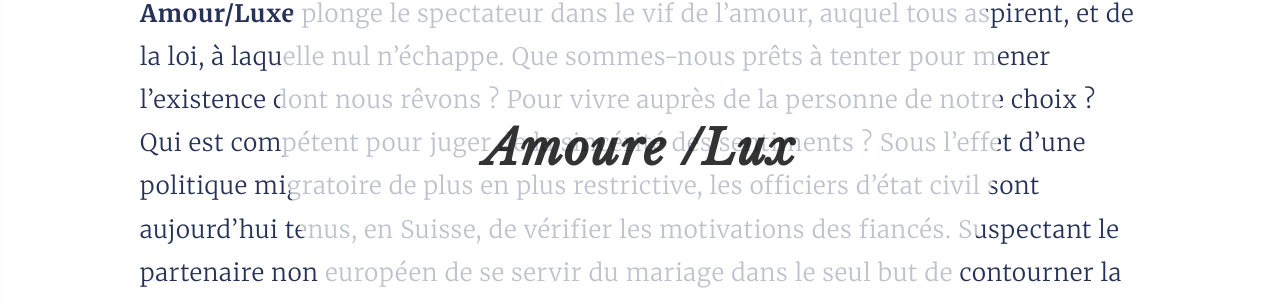
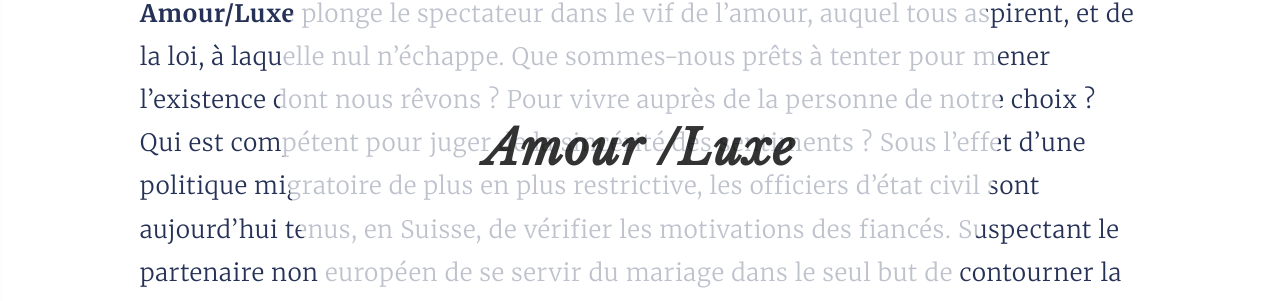
Before and after one commit to mikro-kit/mikro-kit.github.io, a Jekyll site: the page built from _projects/fr/amour.md, in a window 1280 px wide and 900 px high, scrolled down 1100 px. Shown: the part 142-443 px from the top of the window. Built offline with Jekyll 4.4.1, drawn with Linux system fonts in a browser that asks for light colours.

Commit message:
Update amour.md

```diff
--- a/_projects/fr/amour.md
+++ b/_projects/fr/amour.md
@@ -1,5 +1,5 @@
 ---
-title: Amoure /Lux
+title: Amour /Luxe
 subtitle:
 ref: pr-amour
 image: amourluxe
```
